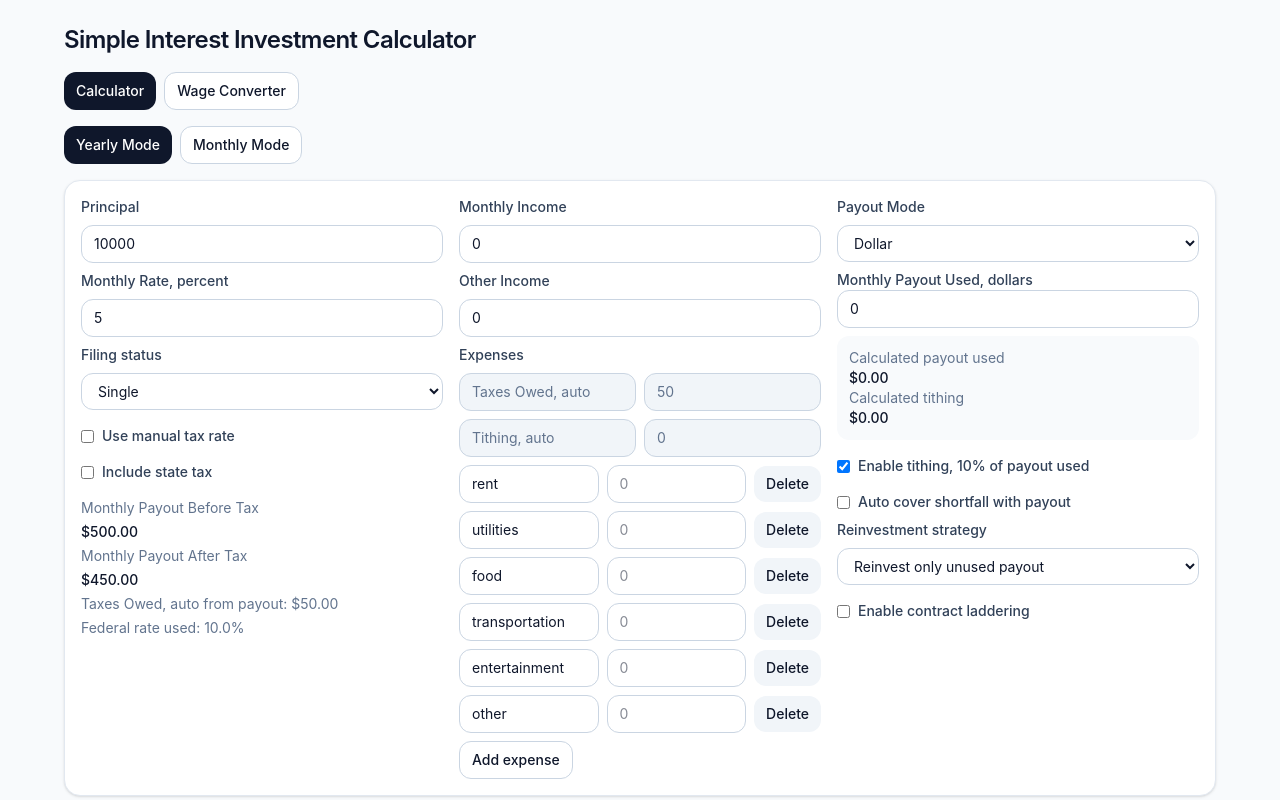
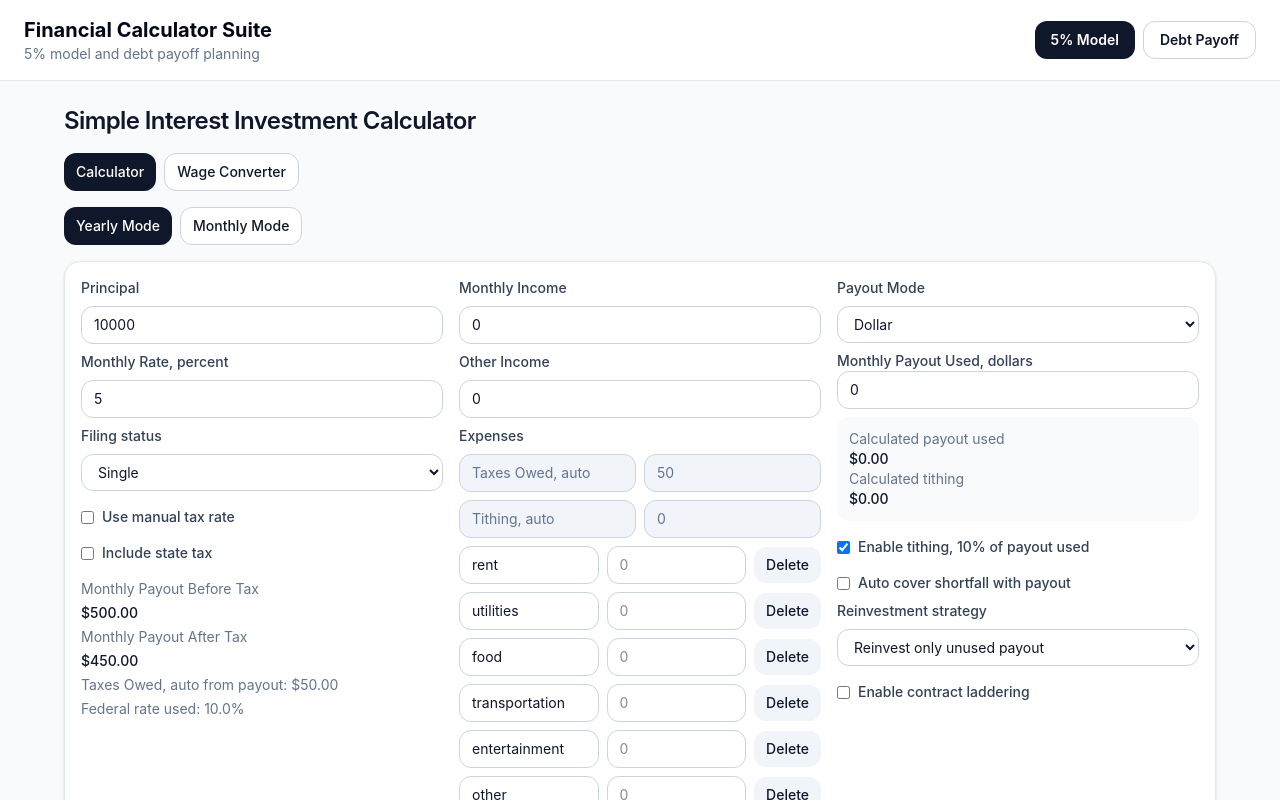
Before and after one commit to Mr2hyper9/five-percent-calculator, a React (Vite) app: page / in a window 1280 px wide. Shown: the top 800 px of the page. Built offline with nearby package versions, Linux system fonts and the light colour scheme.

Commit message:
Render calculator suite with debt payoff tab

```diff
--- a/src/main.jsx
+++ b/src/main.jsx
@@ -1,10 +1,10 @@
 import React from "react";
 import ReactDOM from "react-dom/client";
-import App from "./App.jsx";
+import Root from "./Root.jsx";
 import "./index.css";
 
 ReactDOM.createRoot(document.getElementById("root")).render(
   <React.StrictMode>
-    <App />
+    <Root />
   </React.StrictMode>
 );
```
